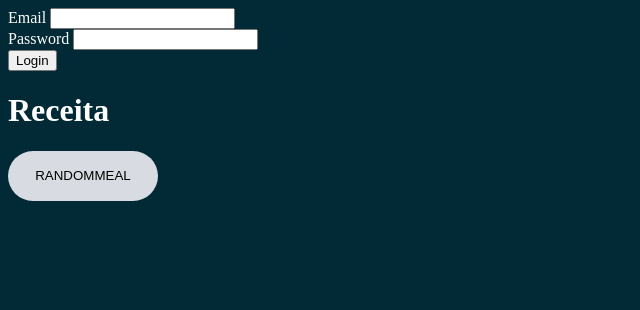
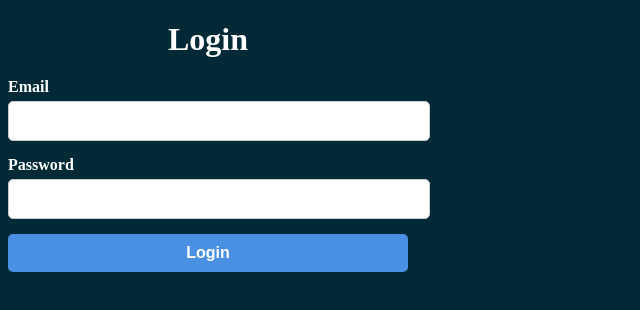
Before and after one commit to fonsecaa11/The-Meal-API, a plain HTML site: page frontend/index.html in a window 1280 px wide. Shown: the whole page, without its empty margins (0-640 px from the left). Drawn offline with Linux system fonts and the light colour scheme.

Commit message:
CSS in Login form

```diff
--- a/frontend/index.html
+++ b/frontend/index.html
@@ -10,30 +10,21 @@
 </head>
 
 <body>
+    <div class="login-container">
+        <h1>Login</h1>
         <form id="form">
-        <div>
+            <div class="form-group">
                 <label for="email">Email</label>
                 <input type="email" id="email" name="email" required>
             </div>
-
-        <div>
+            <div class="form-group">
                 <label for="password">Password</label>
                 <input type="password" id="password" name="password" required>
             </div>
-
-        <button type="submit">Login</button>
+            <button type="submit" class="login-button">Login</button>
         </form>
-
-        <h1>Receita</h1>
-        <button id="randomMeal">randomMeal</button>
-        <div id="meal-container" style="text-align: center;">
     </div>
 
-        <!---- <h1>Receita</h1>
-        <div id="meal-container">
-            <button id="randomMeal">Receita Aleatoria</button>
-
-        </div> -->
 
     <script src="api/API.js"></script>
     <script src="api/Auth.js"></script>
--- a/frontend/users/style.css
+++ b/frontend/users/style.css
@@ -1,15 +1,3 @@
-table {
-    width: 100%;
-}
-
-table, th, td {
-    border: 1px solid black;
-}
-
-th, td {
-    padding: 15px;
-}
-
 body{
     background-color: #012A36;
     color:white;
@@ -64,3 +52,54 @@ head{
     overflow: auto;
     margin-left: 675px;
 }
+
+.login-container {
+    width: 100%;
+    max-width: 400px;
+    align-items: center;
+}
+
+.login-container h1 {
+    text-align: center;
+    margin-bottom: 20px;
+}
+
+.form-group {
+    margin-bottom: 15px;
+}
+
+.form-group label {
+    display: block;
+    font-weight: bold;
+    margin-bottom: 5px;
+}
+
+.form-group input {
+    width: 100%;
+    padding: 10px;
+    border: 1px solid #ccc;
+    border-radius: 5px;
+    outline: none;
+    font-size: 16px;
+}
+
+.form-group input:focus {
+    border-color: #4a90e2;
+}
+
+.login-button {
+    width: 100%;
+    padding: 10px;
+    background-color: #4a90e2;
+    color: #fff;
+    font-size: 16px;
+    font-weight: bold;
+    border: none;
+    border-radius: 5px;
+    cursor: pointer;
+    transition: background-color 0.3s ease;
+}
+
+.login-button:hover {
+    background-color: #357ab7;
+}
```
Also changed, not shown: frontend/users/index.html (+1 -2 lines). Lines whose indentation alone changed are shown as unchanged.
